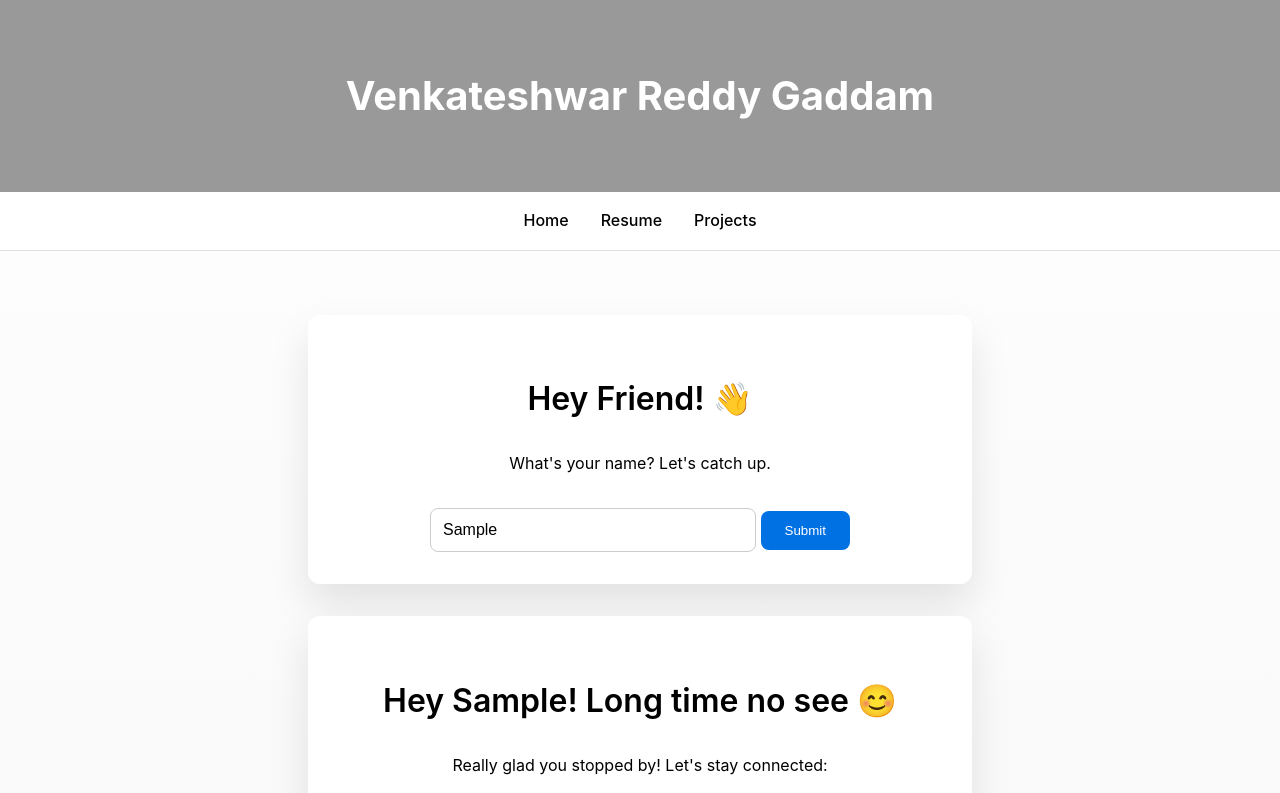
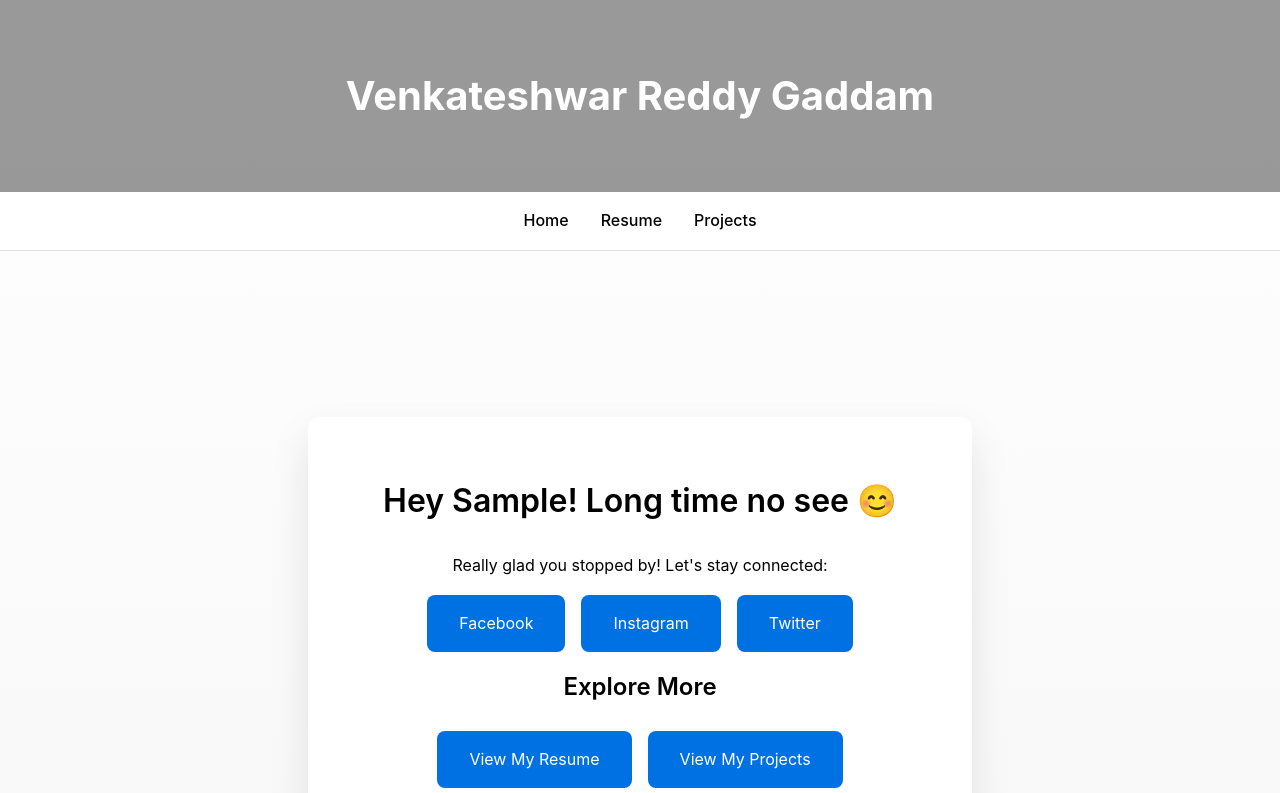
Before and after one commit to Venkatesh-lavan/showcase, a website: page friend.html in a window 1280 px wide. Both pictures are taken after typing "Sample" into the empty fields and a click on the button "Submit". Shown: the top 793 px of the page. Drawn offline with nearby package versions, Linux system fonts and the light colour scheme.

Commit message:
Added new UI for friends.html

```diff
--- a/css/style.css
+++ b/css/style.css
@@ -225,7 +225,6 @@ a:hover {
   font-weight: 500;
   color: #333;
 }
-
 .friend-main {
   min-height: 80vh;
   display: flex;
@@ -236,7 +235,7 @@ a:hover {
   padding: 2rem 1rem;
 }
 
-.friend-section {
+.friend-card {
   background: #fff;
   padding: 2rem;
   border-radius: 12px;
@@ -244,9 +243,11 @@ a:hover {
   max-width: 600px;
   width: 100%;
   margin-bottom: 2rem;
+  opacity: 1;
+  transition: opacity 0.4s ease;
 }
 
-.friend-section input {
+.friend-card input {
   padding: 0.75rem;
   width: 80%;
   max-width: 300px;
@@ -256,7 +257,7 @@ a:hover {
   font-size: 1rem;
 }
 
-.friend-section button {
+.friend-card button {
   margin-top: 1rem;
   padding: 0.75rem 1.5rem;
   background-color: #0071e3;
@@ -267,20 +268,36 @@ a:hover {
   transition: background-color 0.3s ease, transform 0.2s ease;
 }
 
-.friend-section button:hover {
+.friend-card button:hover {
   background-color: #339dff;
   transform: scale(1.05);
 }
 
-.friend-greeting {
-  background: #fff;
-  padding: 2rem;
-  border-radius: 12px;
-  box-shadow: 0 20px 40px rgba(0,0,0,0.1);
-  max-width: 600px;
-  width: 100%;
+.friend-links {
+  display: flex;
+  justify-content: center;
+  gap: 1rem;
+  flex-wrap: wrap;
+  margin-top: 1rem;
 }
 
+.hidden {
+  display: none;
+}
+
+.fade-out {
+  opacity: 0;
+}
+
+.fade-in {
+  opacity: 0;
+  animation: fadeInAnim 0.4s forwards;
+}
+
+@keyframes fadeInAnim {
+  from { opacity: 0; }
+  to { opacity: 1; }
+}
 
 .button, .choices a.button {
   padding: 1rem 2rem;
--- a/friend.html
+++ b/friend.html
@@ -9,21 +9,23 @@
 </head>
 <body>
   <header>Venkateshwar Reddy Gaddam</header>
+
   <nav>
     <a href="index.html">Home</a>
     <a href="resume.html">Resume</a>
     <a href="projects.html">Projects</a>
   </nav>
+
   <main class="friend-main">
-    <section class="friend-section" data-aos="fade-up">
+    <section id="nameCard" class="friend-card" data-aos="fade-up">
       <h2>Hey Friend! 👋</h2>
       <p>What's your name? Let's catch up.</p>
       <input type="text" id="friendName" placeholder="Enter your name" />
-      <button onclick="showFriendGreeting()">Submit</button>
+      <button onclick="handleFriendSubmit()">Submit</button>
     </section>
 
-    <section id="friendGreeting" class="friend-greeting" style="display:none;" data-aos="fade-up">
-      <!-- Greeting will appear here -->
+    <section id="greetingCard" class="friend-card hidden" data-aos="fade-up">
+      <!-- Content will be filled dynamically -->
     </section>
   </main>
 
@@ -31,26 +33,38 @@
   <script>
     AOS.init();
 
-    function showFriendGreeting() {
+    function handleFriendSubmit() {
       const name = document.getElementById('friendName').value.trim();
       if (!name) return;
 
-      const greetingSection = document.getElementById('friendGreeting');
-      greetingSection.innerHTML = `
+      // Fade out nameCard
+      const nameCard = document.getElementById('nameCard');
+      const greetingCard = document.getElementById('greetingCard');
+
+      nameCard.classList.add('fade-out');
+      setTimeout(() => {
+        nameCard.classList.add('hidden');
+
+        // Fill greeting card
+        greetingCard.innerHTML = `
           <h2>Hey ${name}! Long time no see 😊</h2>
           <p>Really glad you stopped by! Let's stay connected:</p>
-        <p>
-          <a href="https://facebook.com/venkateshlavanreddy1377" target="_blank">Facebook</a> |
-          <a href="https://instagram.com/venkatesh_lavan_redie" target="_blank">Instagram</a> |
-          <a href="https://x.com/venkatesh_lavan" target="_blank">X</a>
-        </p>
+          <div class="friend-links">
+            <a href="https://facebook.com/YOUR_PROFILE" target="_blank" class="button">Facebook</a>
+            <a href="https://instagram.com/YOUR_PROFILE" target="_blank" class="button">Instagram</a>
+            <a href="https://twitter.com/YOUR_PROFILE" target="_blank" class="button">Twitter</a>
+          </div>
           <h3>Explore More</h3>
-        <p>
+          <div class="friend-links">
             <a href="resume.html" class="button">View My Resume</a>
             <a href="projects.html" class="button">View My Projects</a>
-        </p>
+          </div>
         `;
-      greetingSection.style.display = 'block';
+
+        // Show greeting card
+        greetingCard.classList.remove('hidden');
+        greetingCard.classList.add('fade-in');
+      }, 400);
     }
   </script>
 </body>
```
Lines whose indentation alone changed are shown as unchanged.
